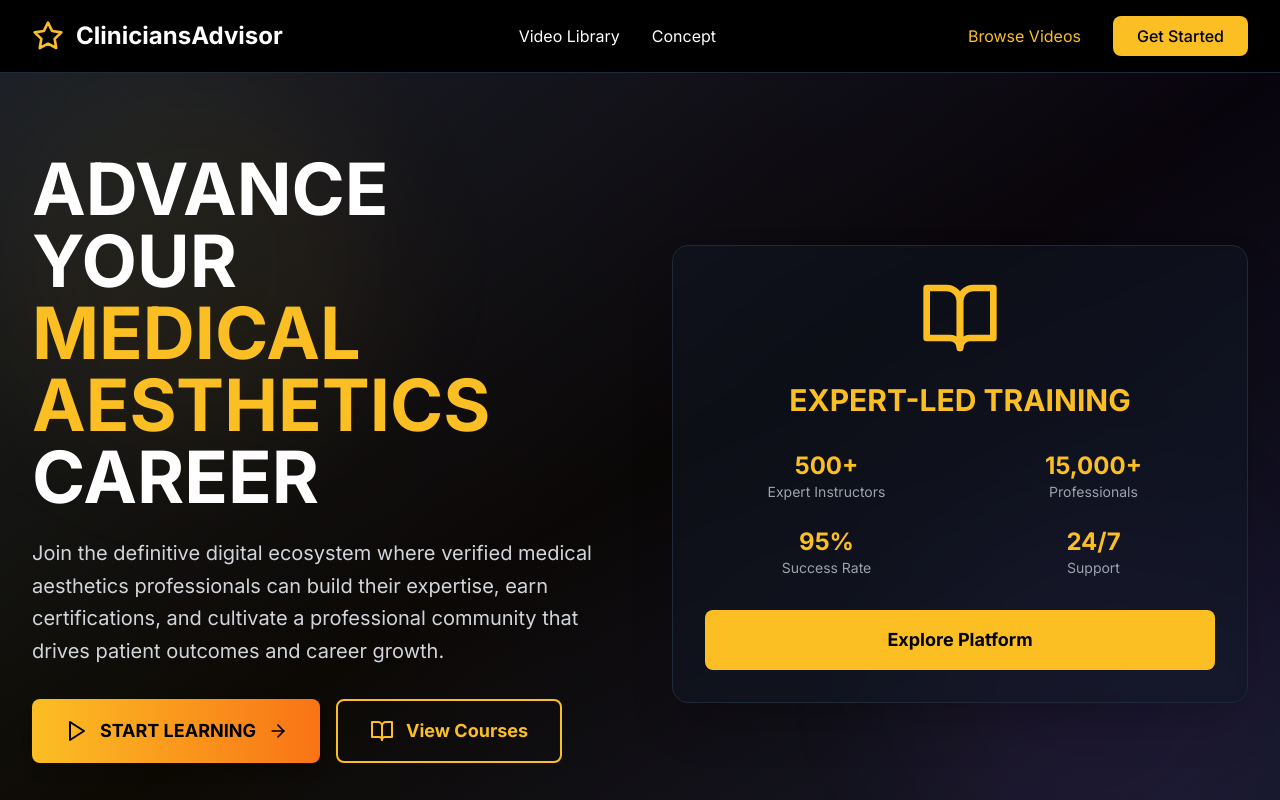
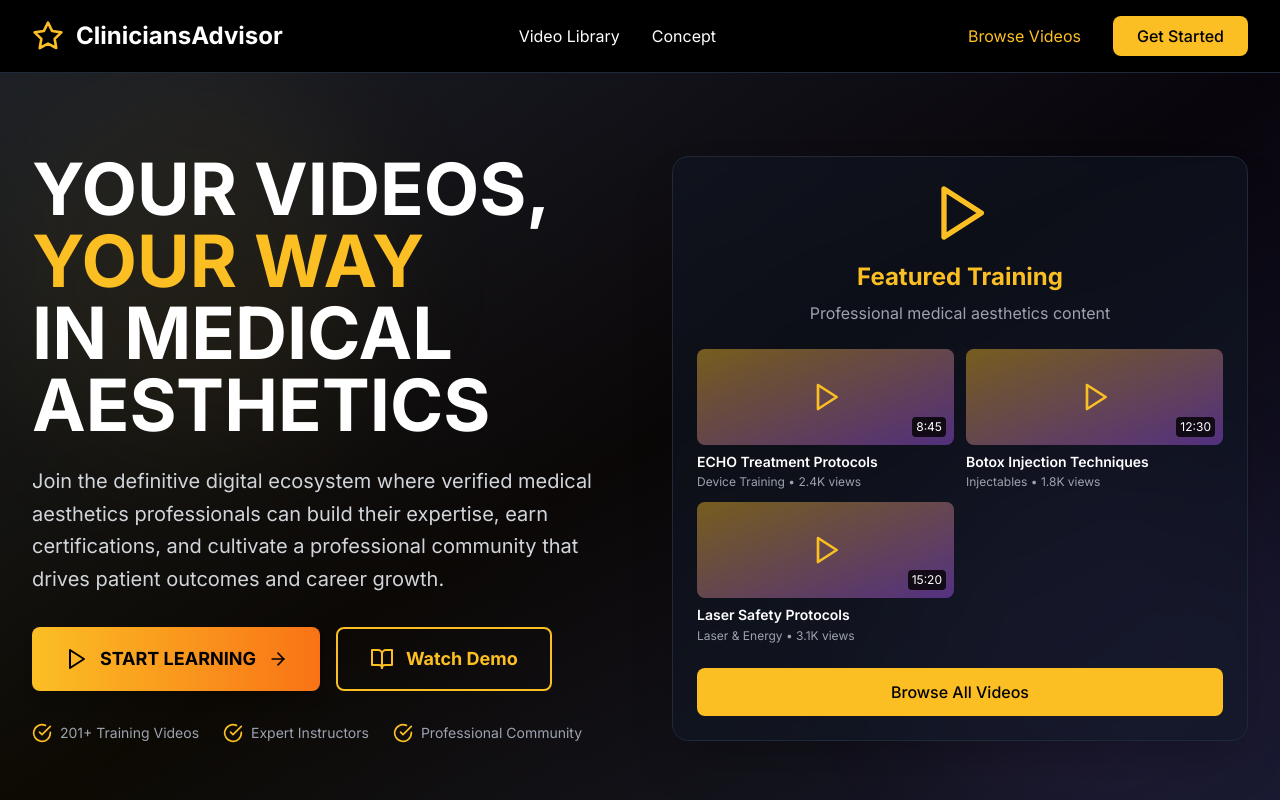
Before and after one commit to optimald/clinicians-advisor-pulse, a Next.js app: page / in a window 1280 px wide. Shown: the top 800 px of the page. Built offline with nearby package versions, Linux system fonts and the light colour scheme.

Commit message:
Transform homepage to Vimeo-style video-centric design: prominent video previews, interactive controls, larger thumbnails, video-focused hero section with preview grid, enhanced video cards with hover effects and controls

```diff
--- a/src/app/page.tsx
+++ b/src/app/page.tsx
@@ -1,7 +1,7 @@
 'use client'
 
 import { useRouter } from 'next/navigation'
-import { ArrowRight, Star, BookOpen, Users, Globe, Play, Search, Filter, Clock, Eye, ChevronRight, Zap, MessageCircle, Shield, BarChart3, Award, CheckCircle, ChevronRight as ChevronRightIcon, ArrowUpRight, Calendar, CreditCard, Target, TrendingUp } from 'lucide-react'
+import { ArrowRight, Star, BookOpen, Users, Globe, Play, Search, Filter, Clock, Eye, ChevronRight, Zap, MessageCircle, Shield, BarChart3, Award, CheckCircle, ChevronRight as ChevronRightIcon, ArrowUpRight, Calendar, CreditCard, Target, TrendingUp, Volume2, VolumeX, Maximize2, Settings } from 'lucide-react'
 import { videos, categories } from '@/data/videos'
 
 export default function Home() {
@@ -105,6 +105,37 @@ export default function Home() {
     }
   ]
 
+  // Video preview data with actual content
+  const videoPreviews = [
+    {
+      id: '1',
+      title: 'ECHO Treatment Protocols',
+      description: 'Advanced training for medical professionals',
+      thumbnail: '/api/placeholder/400/225/amber/white?text=ECHO+Treatment',
+      duration: '8:45',
+      views: '2.4K',
+      category: 'Device Training'
+    },
+    {
+      id: '2',
+      title: 'Botox Injection Techniques',
+      description: 'Master the latest injection methods',
+      thumbnail: '/api/placeholder/400/225/blue/white?text=Botox+Techniques',
+      duration: '12:30',
+      views: '1.8K',
+      category: 'Injectables'
+    },
+    {
+      id: '3',
+      title: 'Laser Safety Protocols',
+      description: 'Essential safety guidelines for laser treatments',
+      thumbnail: '/api/placeholder/400/225/purple/white?text=Laser+Safety',
+      duration: '15:20',
+      views: '3.1K',
+      category: 'Laser & Energy'
+    }
+  ]
+
   return (
     <div className="min-h-screen bg-black text-white">
       {/* Header */}
@@ -139,7 +170,7 @@ export default function Home() {
         </div>
       </header>
 
-      {/* Hero Section */}
+      {/* Hero Section - Video-Centric like Vimeo */}
       <section className="relative bg-gradient-to-br from-gray-900 via-black to-gray-900 py-20 overflow-hidden">
         {/* Background Elements */}
         <div className="absolute inset-0 bg-gradient-to-r from-amber-400/5 to-purple-500/5"></div>
@@ -150,9 +181,9 @@ export default function Home() {
           <div className="grid grid-cols-1 lg:grid-cols-2 gap-16 items-center">
             <div>
               <h1 className="text-6xl md:text-7xl font-bold mb-6 leading-tight">
-                ADVANCE YOUR<br />
-                <span className="text-amber-400">MEDICAL AESTHETICS</span><br />
-                CAREER
+                YOUR VIDEOS,<br />
+                <span className="text-amber-400">YOUR WAY</span><br />
+                IN MEDICAL AESTHETICS
               </h1>
               <p className="text-xl text-gray-300 mb-8 leading-relaxed">
                 Join the definitive digital ecosystem where verified medical aesthetics professionals can build their expertise,
@@ -173,43 +204,85 @@ export default function Home() {
                   className="inline-flex items-center justify-center space-x-3 px-8 py-4 bg-transparent border-2 border-amber-400 text-amber-400 hover:bg-amber-400 hover:text-black rounded-lg transition-all font-bold text-lg"
                 >
                   <BookOpen className="w-6 h-6" />
-                  <span>View Courses</span>
+                  <span>Watch Demo</span>
                 </button>
+              </div>
+
+              {/* Trust Indicators */}
+              <div className="flex items-center space-x-6 text-sm text-gray-400">
+                <div className="flex items-center space-x-2">
+                  <CheckCircle className="w-5 h-5 text-amber-400" />
+                  <span>201+ Training Videos</span>
+                </div>
+                <div className="flex items-center space-x-2">
+                  <CheckCircle className="w-5 h-5 text-amber-400" />
+                  <span>Expert Instructors</span>
+                </div>
+                <div className="flex items-center space-x-2">
+                  <CheckCircle className="w-5 h-5 text-amber-400" />
+                  <span>Professional Community</span>
+                </div>
               </div>
             </div>
 
-            {/* Right Panel - EXPERT-LED TRAINING */}
+            {/* Right Panel - Video Preview Grid */}
             <div className="relative">
-              <div className="bg-gray-900/50 backdrop-blur-sm rounded-2xl p-8 border border-gray-800 shadow-2xl">
-                <div className="text-center mb-8">
-                  <BookOpen className="w-20 h-20 text-amber-400 mx-auto mb-6" />
-                  <h3 className="text-3xl font-bold text-amber-400 mb-4">EXPERT-LED TRAINING</h3>
+              <div className="bg-gray-900/50 backdrop-blur-sm rounded-2xl p-6 border border-gray-800 shadow-2xl">
+                <div className="text-center mb-6">
+                  <Play className="w-16 h-16 text-amber-400 mx-auto mb-4" />
+                  <h3 className="text-2xl font-bold text-amber-400 mb-2">Featured Training</h3>
+                  <p className="text-gray-400">Professional medical aesthetics content</p>
                 </div>
 
-                <div className="grid grid-cols-2 gap-6 mb-8">
-                  <div className="text-center">
-                    <div className="text-2xl font-bold text-amber-400">500+</div>
-                    <div className="text-gray-400 text-sm">Expert Instructors</div>
-                  </div>
-                  <div className="text-center">
-                    <div className="text-2xl font-bold text-amber-400">15,000+</div>
-                    <div className="text-gray-400 text-sm">Professionals</div>
-                  </div>
-                  <div className="text-center">
-                    <div className="text-2xl font-bold text-amber-400">95%</div>
-                    <div className="text-gray-400 text-sm">Success Rate</div>
-                  </div>
-                  <div className="text-center">
-                    <div className="text-2xl font-bold text-amber-400">24/7</div>
-                    <div className="text-gray-400 text-sm">Support</div>
-                  </div>
+                {/* Video Preview Grid */}
+                <div className="grid grid-cols-2 gap-3 mb-6">
+                  {videoPreviews.map((video) => (
+                    <div key={video.id} className="relative group cursor-pointer">
+                      <div className="relative h-24 bg-gradient-to-br from-amber-400/20 to-purple-500/20 rounded-lg overflow-hidden">
+                        {/* Video Thumbnail */}
+                        <div className="w-full h-full bg-gradient-to-br from-amber-400/30 to-purple-500/30 flex items-center justify-center">
+                          <Play className="w-8 h-8 text-amber-400 group-hover:scale-110 transition-transform" />
+                        </div>
+
+                        {/* Video Controls Overlay */}
+                        <div className="absolute inset-0 bg-black/0 group-hover:bg-black/20 transition-all flex items-center justify-center opacity-0 group-hover:opacity-100">
+                          <div className="flex items-center space-x-2">
+                            <button className="w-8 h-8 bg-amber-400/90 rounded-full flex items-center justify-center hover:bg-amber-400 transition-colors">
+                              <Play className="w-4 h-4 text-black" />
+                            </button>
+                            <button className="w-6 h-6 bg-black/70 rounded-full flex items-center justify-center hover:bg-black/90 transition-colors">
+                              <Volume2 className="w-3 h-3 text-white" />
+                            </button>
+                            <button className="w-6 h-6 bg-black/70 rounded-full flex items-center justify-center hover:bg-black/90 transition-colors">
+                              <Maximize2 className="w-3 h-3 text-white" />
+                            </button>
+                          </div>
+                        </div>
+
+                        {/* Duration Badge */}
+                        <div className="absolute bottom-2 right-2 bg-black/80 text-white px-1 py-0.5 rounded text-xs">
+                          {video.duration}
+                        </div>
+                      </div>
+
+                      {/* Video Info */}
+                      <div className="mt-2">
+                        <h4 className="font-semibold text-white text-sm leading-tight line-clamp-2">
+                          {video.title}
+                        </h4>
+                        <p className="text-gray-400 text-xs mt-1">
+                          {video.category} • {video.views} views
+                        </p>
+                      </div>
+                    </div>
+                  ))}
                 </div>
 
                 <button
                   onClick={() => router.push('/videos')}
-                  className="w-full bg-amber-400 text-black py-4 rounded-lg hover:bg-amber-500 transition-all font-bold text-lg"
+                  className="w-full bg-amber-400 text-black py-3 rounded-lg hover:bg-amber-500 transition-all font-medium"
                 >
-                  Explore Platform
+                  Browse All Videos
                 </button>
               </div>
             </div>
@@ -281,7 +354,7 @@ export default function Home() {
         </div>
       </section>
 
-      {/* Featured Videos Section */}
+      {/* Featured Videos Section - More Prominent */}
       <section className="py-20 bg-black">
         <div className="max-w-7xl mx-auto px-4 sm:px-6 lg:px-8">
           <div className="text-center mb-16">
@@ -294,7 +367,7 @@ export default function Home() {
             </p>
           </div>
 
-          {/* Featured Videos Grid */}
+          {/* Featured Videos Grid - Larger, More Prominent */}
           <div className="grid grid-cols-1 md:grid-cols-2 lg:grid-cols-3 gap-8 mb-12">
             {featuredVideos.map((video) => (
               <div
@@ -302,14 +375,33 @@ export default function Home() {
                 className="bg-gray-900/50 rounded-xl overflow-hidden border border-gray-800 hover:border-amber-400/50 transition-all cursor-pointer group"
                 onClick={() => router.push('/videos')}
               >
-                {/* Thumbnail */}
-                <div className="relative h-48">
+                {/* Enhanced Video Thumbnail */}
+                <div className="relative h-64">
                   <div className="w-full h-full bg-gradient-to-br from-amber-400/20 to-purple-500/20 flex items-center justify-center">
-                    <Play className="w-16 h-16 text-amber-400 group-hover:scale-110 transition-transform" />
+                    <Play className="w-20 h-20 text-amber-400 group-hover:scale-110 transition-transform" />
                   </div>
+
+                  {/* Video Controls Overlay */}
+                  <div className="absolute inset-0 bg-black/0 group-hover:bg-black/40 transition-all flex items-center justify-center opacity-0 group-hover:opacity-100">
+                    <div className="flex items-center space-x-3">
+                      <button className="w-12 h-12 bg-amber-400/90 rounded-full flex items-center justify-center hover:bg-amber-400 transition-colors">
+                        <Play className="w-6 h-6 text-black" />
+                      </button>
+                      <button className="w-10 h-10 bg-black/70 rounded-full flex items-center justify-center hover:bg-black/90 transition-colors">
+                        <Volume2 className="w-5 h-5 text-white" />
+                      </button>
+                      <button className="w-10 h-10 bg-black/70 rounded-full flex items-center justify-center hover:bg-black/90 transition-colors">
+                        <Maximize2 className="w-5 h-5 text-white" />
+                      </button>
+                    </div>
+                  </div>
+
+                  {/* Duration Badge */}
                   <div className="absolute top-3 right-3 bg-black/80 text-white px-2 py-1 rounded text-xs">
                     {video.duration}
                   </div>
+
+                  {/* Views Badge */}
                   <div className="absolute bottom-3 left-3 bg-black/80 text-white px-2 py-1 rounded text-xs flex items-center space-x-1">
                     <Eye className="w-3 h-3" />
                     <span>{video.views}</span>
```
